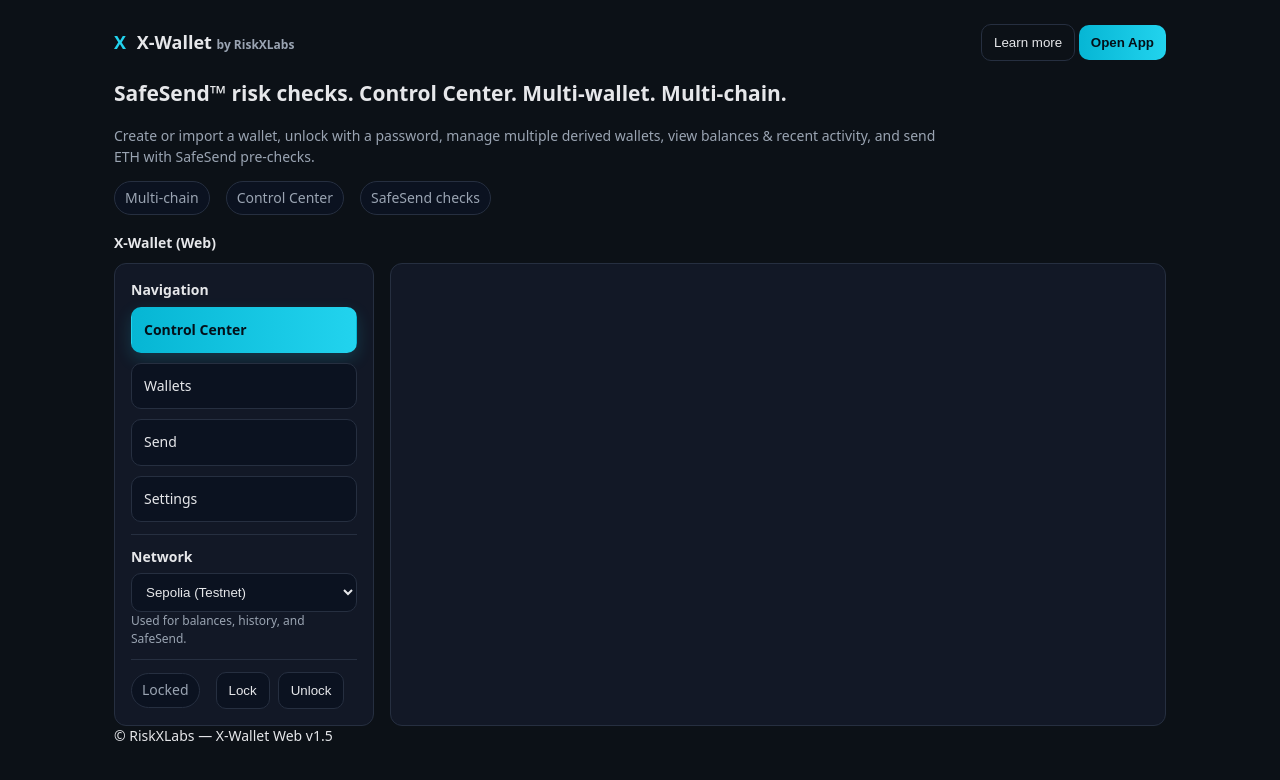
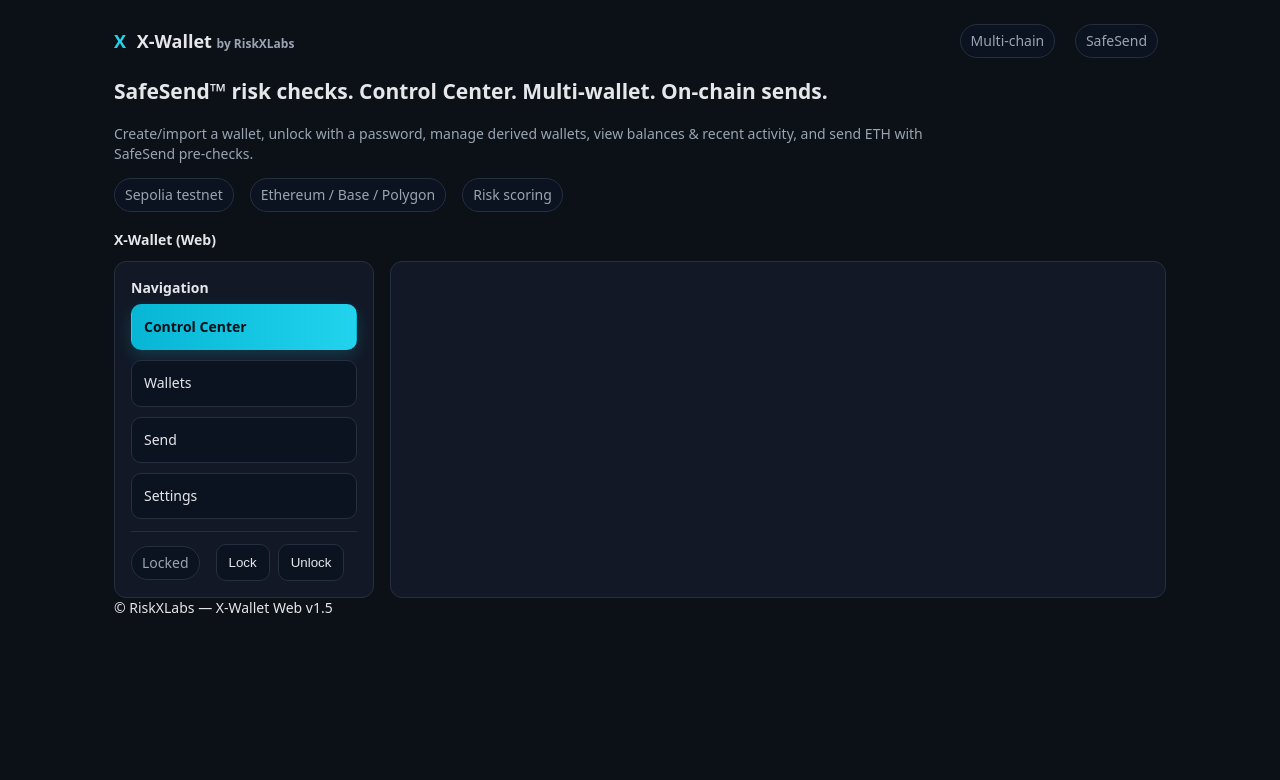
Before and after one commit to agethejedi/Xwallet1.5, a plain HTML site: page index.html in a window 1280 px wide. Drawn offline with nearby package versions, Linux system fonts and the light colour scheme.

Commit message:
Update index.html

```diff
--- a/index.html
+++ b/index.html
@@ -3,16 +3,22 @@
 <head>
   <meta charset="utf-8" />
   <meta name="viewport" content="width=device-width, initial-scale=1" />
-  <title>X-Wallet by RiskXLabs — Web v1.5</title>
+  <title>X-Wallet by RiskXLabs — Web v1.5 (1.4 layout)</title>
 
-  <!-- CSP: allow esm.sh (modules), your Worker, and Alchemy (multi-chain) -->
+  <!-- CSP: esm.sh (modules), your RPC/Worker, and Etherscan for links -->
   <meta http-equiv="Content-Security-Policy"
         content="
           default-src 'self';
           script-src 'self' https://esm.sh;
           connect-src 'self'
-                       https://*.g.alchemy.com
-                       https://xwalletv1dot2.agedotcom.workers.dev;
+                       https://eth-mainnet.g.alchemy.com
+                       https://eth-sepolia.g.alchemy.com
+                       https://base-mainnet.g.alchemy.com
+                       https://polygon-mainnet.g.alchemy.com
+                       https://arb-mainnet.g.alchemy.com
+                       https://opt-mainnet.g.alchemy.com
+                       https://xwalletv1dot2.agedotcom.workers.dev
+                       https://xwalletv1dot2.agedotcom.workers.dev/;
           style-src 'self' 'unsafe-inline';
           img-src 'self' data:;
           font-src 'self' data:;
@@ -20,39 +26,39 @@
           frame-ancestors 'none';
         ">
 
-  <!-- Your existing 1.4 stylesheet works; you said you'll tune it for 1.5 -->
+  <link rel="icon" href="assets/favicon.png" />
   <link rel="stylesheet" href="css/styles.css" />
 </head>
 <body>
   <div class="container">
-    <!-- Top nav / brand -->
+    <!-- Top bar / brand (simple, same as 1.4) -->
     <div class="nav">
       <div class="brand">
         <span class="x">X</span> X-Wallet <span class="small">by RiskXLabs</span>
       </div>
       <div class="cta">
-        <button class="btn ghost" id="ctaLearn">Learn more</button>
-        <button class="btn primary" id="ctaApp">Open App</button>
+        <span class="badge">Multi-chain</span>
+        <span class="badge">SafeSend</span>
       </div>
     </div>
 
-    <!-- Hero -->
+    <!-- Hero copy (kept compact, as in 1.4) -->
     <section class="hero">
       <div>
-        <h1>SafeSend™ risk checks. Control Center. Multi-wallet. Multi-chain.</h1>
+        <h1>SafeSend™ risk checks. Control Center. Multi-wallet. On-chain sends.</h1>
         <p class="lead">
-          Create or import a wallet, unlock with a password, manage multiple derived wallets,
+          Create/import a wallet, unlock with a password, manage derived wallets,
           view balances & recent activity, and send ETH with SafeSend pre-checks.
         </p>
         <div class="flex">
-          <span class="badge">Multi-chain</span>
-          <span class="badge">Control Center</span>
-          <span class="badge">SafeSend checks</span>
+          <span class="badge">Sepolia testnet</span>
+          <span class="badge">Ethereum / Base / Polygon</span>
+          <span class="badge">Risk scoring</span>
         </div>
       </div>
     </section>
 
-    <!-- App shell -->
+    <!-- App shell (exactly the 1.4 structure) -->
     <section class="app">
       <div class="section-title">X-Wallet (Web)</div>
       <div class="app-grid">
@@ -64,19 +70,6 @@
           <div class="item" data-view="send">Send</div>
           <div class="item" data-view="settings">Settings</div>
           <hr class="sep" />
-
-          <div class="label">Network</div>
-          <select id="networkSelect">
-            <option value="ethereum">Ethereum (Mainnet)</option>
-            <option value="base">Base</option>
-            <option value="polygon">Polygon</option>
-            <option value="arbitrum">Arbitrum</option>
-            <option value="optimism">Optimism</option>
-            <option value="sepolia" selected>Sepolia (Testnet)</option>
-          </select>
-          <div class="small">Used for balances, history, and SafeSend.</div>
-          <hr class="sep" />
-
           <div class="flex">
             <div id="lockState" class="badge">Locked</div>
             <button class="btn" id="btnLock">Lock</button>
@@ -84,7 +77,7 @@
           </div>
         </div>
 
-        <!-- Main view container -->
+        <!-- Main view container (app.js renders) -->
         <div class="card" id="view"><!-- app.js renders here --></div>
       </div>
     </section>
@@ -92,8 +85,8 @@
     <footer class="footer">© RiskXLabs — X-Wallet Web v1.5</footer>
   </div>
 
-  <!-- Lock modal -->
-  <div class="lock" id="lockModal">
+  <!-- Unlock modal (single instance) -->
+  <div class="lock" id="lockModal" aria-hidden="true">
     <div class="panel">
       <div class="label">Unlock your wallet</div>
       <div class="small">Your secret phrase is encrypted locally. Enter your password to unlock.</div>
```
